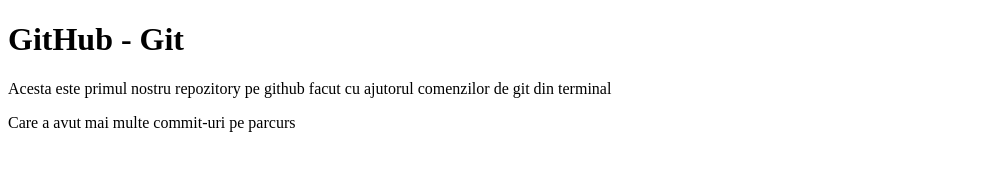
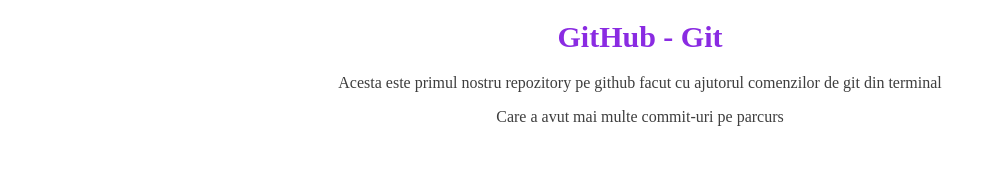
Before and after one commit to marin-stefan/demo-git-github, a plain HTML site: page index.html in a window 1280 px wide. Shown: the whole page, without its empty margins (0-997 px from the left). Drawn offline with Linux system fonts and the light colour scheme.

Commit message:
added index css

```diff
--- /dev/null
+++ b/index.css
@@ -0,0 +1,14 @@
+h1 {
+    color: blueviolet;
+    font-size: 30px;
+}
+
+p {
+    color: #3E3E3E;
+}
+
+body {
+    margin: 0;
+    padding: 0;
+    text-align: center;
+}
--- a/index.html
+++ b/index.html
@@ -4,6 +4,7 @@
         <meta charset="UTF-8" />
         <meta name="viewport" content="width=device-width, initial-scale=1.0" />
         <title>Git</title>
+        <link rel="stylesheet" href="index.css" />
     </head>
     <body>
         <h1>GitHub - Git</h1>
```
